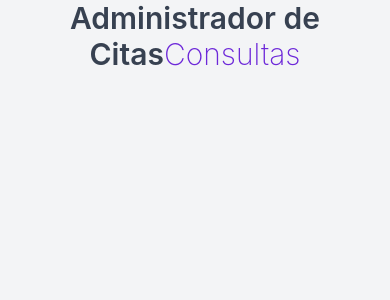
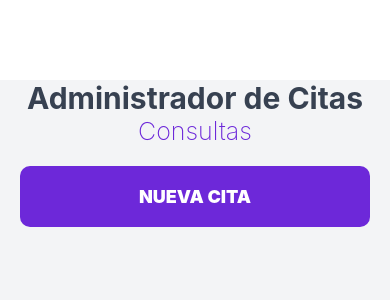
Before and after one commit to JailHead/expo_app1, a React Native app: screen / in a window 390 px wide. Shown: the top 300 px of the page. Built offline with nearby package versions, Linux system fonts and the light colour scheme.

Commit message:
Add form component

```diff
--- a/App.js
+++ b/App.js
@@ -1,13 +1,21 @@
 import React,{ useState } from 'react';
-import { StyleSheet, Text, View, SafeAreaView } from 'react-native';
+import { StyleSheet, Text, View, SafeAreaView, Pressable, modal, Modal } from 'react-native';
+import Form from './src/components/Form';
 
 export default function App() {
+  //LOS HOOKS SE COLOCAN EN LA PARTE SUPERIOR
+  const [modalVisible, setModalVisible] = useState(false);
+
   return (
     <SafeAreaView style={styles.container}>
       <Text style={styles.titulo}>
         Administrador de Citas{''}
-        <Text style={styles.tituloBold}>Consultas</Text>
       </Text>
+      <Text style={styles.tituloBold}>Consultas</Text>
+      <Pressable style={styles.btnNuevaCita} onPress={() => setModalVisible(true)}>
+        <Text style={styles.btnTextoNuevaCita}>Nueva cita</Text>
+      </Pressable>
+      <Form modalVisible = {modalVisible}/>
     </SafeAreaView>
   );
 }
@@ -16,16 +24,33 @@ const styles = StyleSheet.create({
   container: {
     backgroundColor: '#f3f4f6',
     flex: 1,
-
+    flexDirection: 'column',
+    marginTop: 80,
   },
   titulo:{
     textAlign: 'center',
     color: '#374151',
     fontSize: 30,
-    fontWeight: '600'
+    fontWeight: '700',
   },
   tituloBold:{
-    fontWeight: 200,
+    fontWeight: '200',
+    fontSize: 25,
+    textAlign: 'center',
     color: '#6D28D9'
   },
+  btnNuevaCita:{
+    backgroundColor:'#6d28d9',
+    padding:20,
+    marginTop:20,
+    marginHorizontal:20,
+    borderRadius:10,
+  },
+  btnTextoNuevaCita:{
+    textAlign:'center',
+    color:'#fff',
+    fontSize:18,
+    fontWeight:'900',
+    textTransform:'uppercase',
+  },
 });
--- a/package.json
+++ b/package.json
@@ -15,7 +15,8 @@
     "react-native": "0.72.6"
   },
   "devDependencies": {
-    "@babel/core": "^7.20.0"
+    "@babel/core": "^7.20.0",
+    "react-devtools": "^5.0.0"
   },
   "private": true
 }
--- /dev/null
+++ b/src/components/Form.js
@@ -0,0 +1,13 @@
+import React from 'react'
+import { Modal, Text } from 'react-native'
+
+function Form(props) {
+  console.log(props)
+  return (
+    <Modal animationType='slide' visible={props.modalVisible}>
+      <Text>Desde Modal</Text>
+    </Modal>
+  )
+}
+
+export default Form
```
Also changed, not shown: 1 other file (tests, documents, lock files or other folders).
